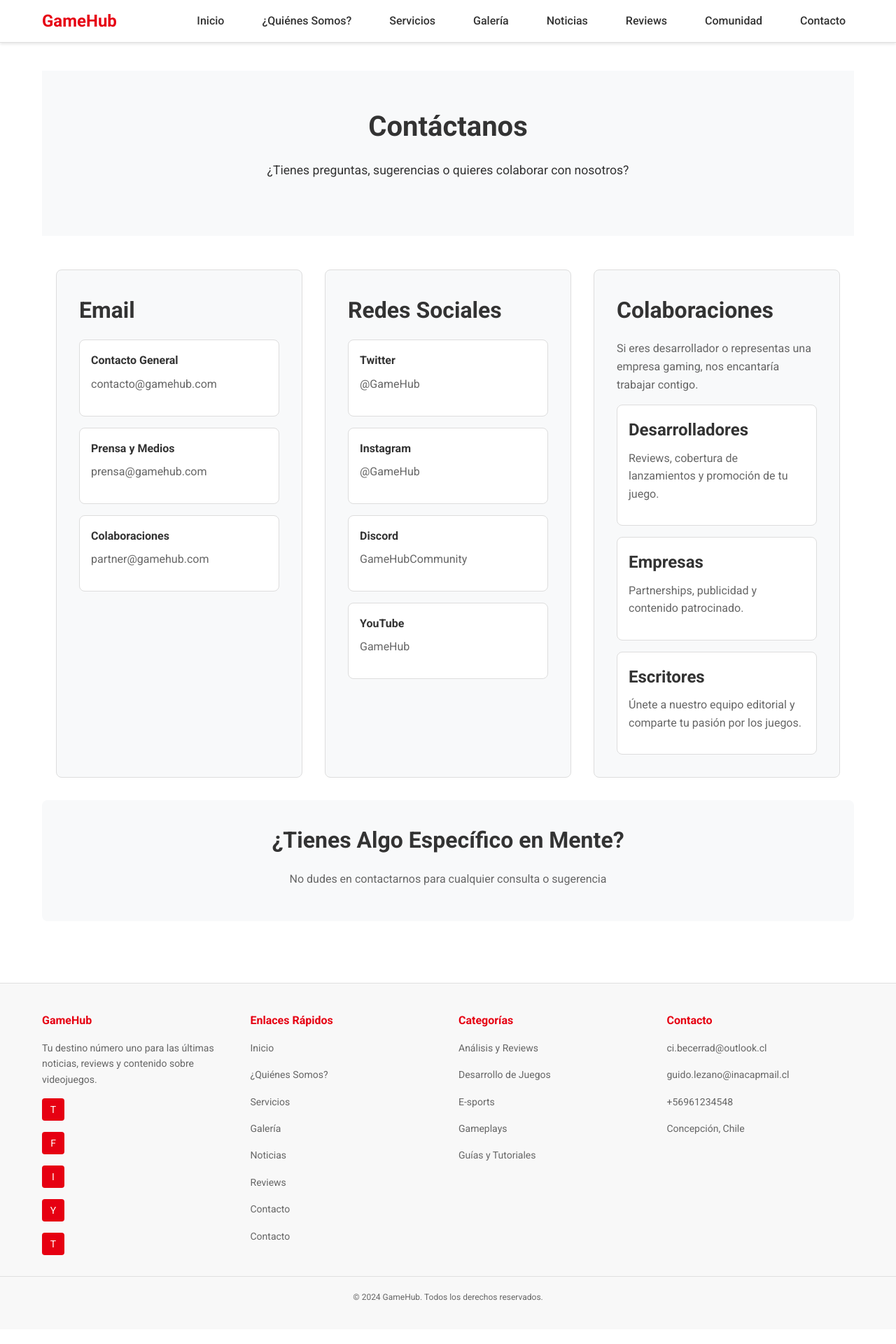
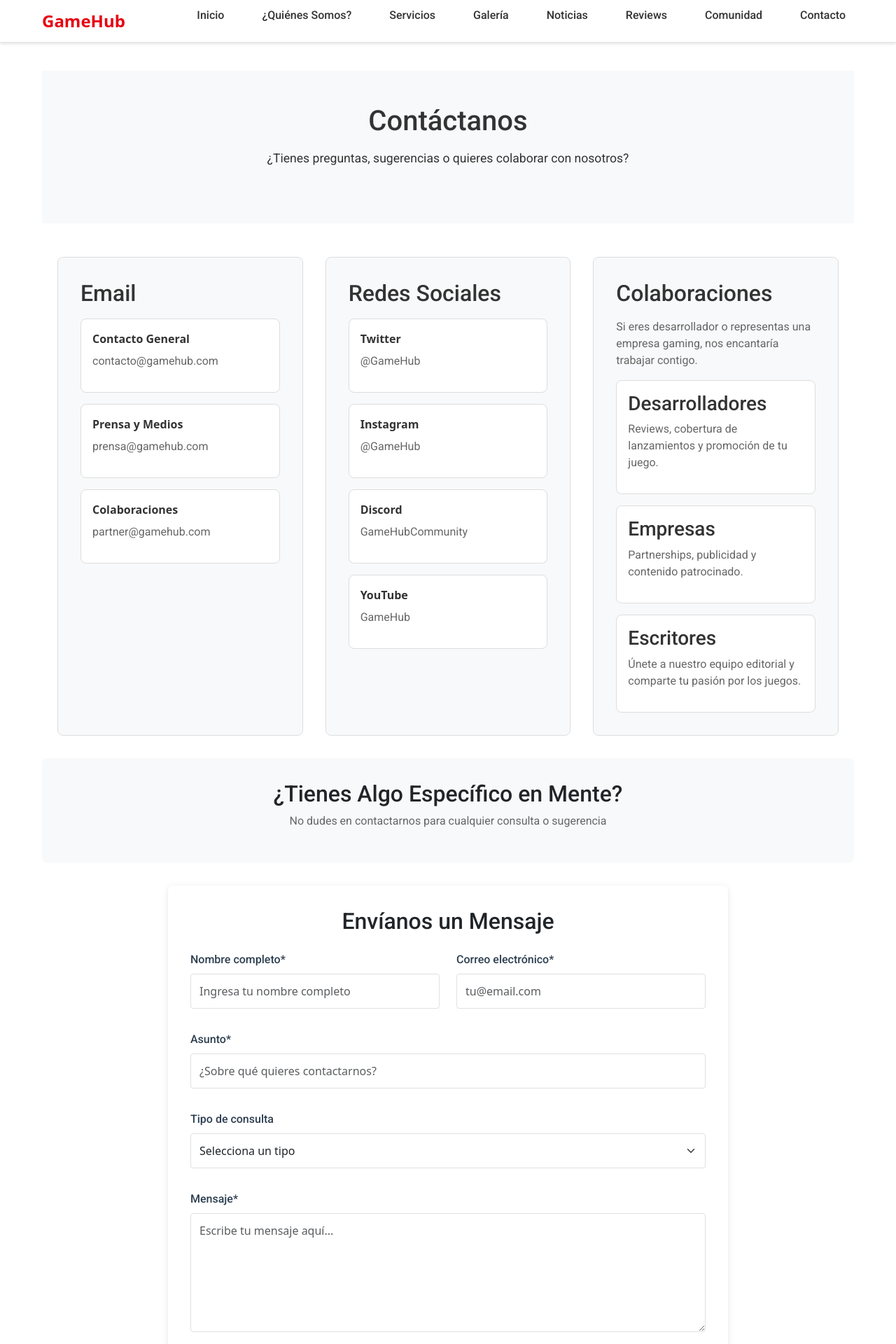
Before and after one commit to cabecera/ev2-django-backend-blog-games, a Django app: page /contact/ in a window 1280 px wide. Shown: the top 1920 px of the page at 70% size. Before the commit the page ends 1858 px from the top, so only its background shows below. Run offline with Django 5.2, Linux system fonts and the light colour scheme; data comes from the database, SQL or seed files in the repository; some libraries are stand-ins or nearby versions.

Commit message:
puntos completados

```diff
--- a/bloggames/settings.py
+++ b/bloggames/settings.py
@@ -39,6 +39,8 @@
     'django.contrib.sessions',
     'django.contrib.messages',
     'django.contrib.staticfiles',
+    'crispy_forms',
+    'crispy_bootstrap5',
     'core',
     'comunidad',
     'galeria',
@@ -134,3 +136,6 @@
 
 MEDIA_URL = '/media/'
 MEDIA_ROOT = os.path.join(BASE_DIR, 'media')
+
+CRISPY_ALLOWED_TEMPLATE_PACKS = "bootstrap5"
+CRISPY_TEMPLATE_PACK = "bootstrap5"
--- a/bloggames/urls.py
+++ b/bloggames/urls.py
@@ -16,25 +16,15 @@
 """
 from django.contrib import admin
 from django.urls import path, include
-
-from core import views as views_core
-from comunidad import views as views_comunidad
-from galeria import views as views_galeria
-from noticias import views as views_noticias
 from django.conf.urls.static import static
-
 from django.conf import settings
-from django.conf.urls.static import static
 
 urlpatterns = [
     path('admin/', admin.site.urls),
-    path('',views_core.home,name="index"),
-    path('about/',views_core.about,name="about"),
-    path('services/',views_core.services,name="services"),
-    path('contact/',views_core.contact,name="contact"),
-    path('comunidad/',views_comunidad.comunidad,name="comunidad"),
+    path('', include('core.urls')),
+    path('comunidad/', include('comunidad.urls')),
     path('galeria/', include('galeria.urls')),
-    path('noticias/',views_noticias.noticias,name="noticias"),
+    path('noticias/', include('noticias.urls')),
 ]
 if settings.DEBUG:
     urlpatterns += static(settings.MEDIA_URL, document_root=settings.MEDIA_ROOT)
--- /dev/null
+++ b/comunidad/urls.py
@@ -0,0 +1,8 @@
+from django.urls import path
+from . import views
+
+app_name = 'comunidad'
+
+urlpatterns = [
+    path('', views.comunidad, name='comunidad'),
+]
--- a/core/context_processors.py
+++ b/core/context_processors.py
@@ -1,16 +1,16 @@
-from noticias.models import Categoria, Noticia
+def categorias_noticias(request):
+    try:
+        from noticias.models import Categoria, Noticia
 
+        categorias = list(Categoria.objects.all().order_by('nombre'))
+        ultimas_noticias = list(Noticia.objects.select_related('autor', 'categoria').order_by('-created')[:5])
 
-def categorias_noticias(request):
-    """
-    Procesador de contexto personalizado que agrega las categorías de noticias
-    y las últimas noticias a todas las plantillas.
-    Útil para mostrar en navegación, footer o sidebar.
-    """
-    categorias = Categoria.objects.all().order_by('nombre')
-    ultimas_noticias = Noticia.objects.select_related('autor', 'categoria').order_by('-created')[:5]
-
-    return {
-        'categorias_noticias': categorias,
-        'ultimas_noticias': ultimas_noticias,
-    }
+        return {
+            'categorias_noticias': categorias,
+            'ultimas_noticias': ultimas_noticias,
+        }
+    except Exception:
+        return {
+            'categorias_noticias': [],
+            'ultimas_noticias': [],
+        }
--- /dev/null
+++ b/core/forms.py
@@ -0,0 +1,84 @@
+from django import forms
+from crispy_forms.helper import FormHelper
+from crispy_forms.layout import Layout, Row, Column, Submit, HTML
+
+
+class ContactForm(forms.Form):
+    nombre = forms.CharField(
+        label='Nombre completo',
+        max_length=100,
+        required=True,
+        widget=forms.TextInput(attrs={
+            'class': 'form-control',
+            'placeholder': 'Ingresa tu nombre completo'
+        })
+    )
+
+    email = forms.EmailField(
+        label='Correo electrónico',
+        required=True,
+        widget=forms.EmailInput(attrs={
+            'class': 'form-control',
+            'placeholder': 'tu@email.com'
+        })
+    )
+
+    asunto = forms.CharField(
+        label='Asunto',
+        max_length=200,
+        required=True,
+        widget=forms.TextInput(attrs={
+            'class': 'form-control',
+            'placeholder': '¿Sobre qué quieres contactarnos?'
+        })
+    )
+
+    mensaje = forms.CharField(
+        label='Mensaje',
+        required=True,
+        widget=forms.Textarea(attrs={
+            'class': 'form-control',
+            'rows': 6,
+            'placeholder': 'Escribe tu mensaje aquí...'
+        })
+    )
+
+    tipo_consulta = forms.ChoiceField(
+        label='Tipo de consulta',
+        required=False,
+        choices=[
+            ('', 'Selecciona un tipo'),
+            ('general', 'Consulta General'),
+            ('prensa', 'Prensa y Medios'),
+            ('colaboracion', 'Colaboración'),
+            ('partnership', 'Partnership'),
+            ('otro', 'Otro'),
+        ],
+        widget=forms.Select(attrs={
+            'class': 'form-select'
+        })
+    )
+
+    def __init__(self, *args, **kwargs):
+        super().__init__(*args, **kwargs)
+        self.helper = FormHelper()
+        self.helper.form_method = 'post'
+        self.helper.form_class = 'contact-form'
+        self.helper.attrs = {'novalidate': ''}
+
+        self.helper.layout = Layout(
+            Row(
+                Column('nombre', css_class='col-md-6 mb-3'),
+                Column('email', css_class='col-md-6 mb-3'),
+            ),
+            Row(
+                Column('asunto', css_class='col-md-12 mb-3'),
+            ),
+            Row(
+                Column('tipo_consulta', css_class='col-md-12 mb-3'),
+            ),
+            Row(
+                Column('mensaje', css_class='col-md-12 mb-3'),
+            ),
+            Submit('submit', 'Enviar Mensaje', css_class='btn btn-primary btn-lg w-100'),
+        )
--- /dev/null
+++ b/core/static/core/css/contact.css
@@ -0,0 +1,42 @@
+.contact-form-container {
+    max-width: 800px;
+    margin: 2rem auto;
+    padding: 2rem;
+    background: #ffffff;
+    border-radius: 8px;
+    box-shadow: 0 2px 10px rgba(0, 0, 0, 0.1);
+}
+
+.contact-form .form-label {
+    font-weight: 500;
+    color: #2c3e50;
+    margin-bottom: 0.5rem;
+}
+
+.contact-form .form-control,
+.contact-form .form-select {
+    border: 1px solid #e0e0e0;
+    border-radius: 4px;
+    padding: 0.75rem;
+    font-size: 1rem;
+}
+
+.contact-form .form-control:focus,
+.contact-form .form-select:focus {
+    border-color: #db3434;
+    box-shadow: 0 0 0 0.2rem rgba(219, 52, 52, 0.25);
+}
+
+.contact-form .btn-primary {
+    background-color: #db3434;
+    border-color: #db3434;
+    padding: 0.75rem 2rem;
+    font-weight: 600;
+    text-transform: uppercase;
+    letter-spacing: 0.5px;
+}
+
+.contact-form .btn-primary:hover {
+    background-color: #c02929;
+    border-color: #c02929;
+}
--- a/core/templates/core/contact.html
+++ b/core/templates/core/contact.html
@@ -1,10 +1,13 @@
 {% extends 'core/base.html' %}
 {% load static %}
+{% load crispy_forms_tags %}
 
 {% block title %}Contáctanos - GameHub{% endblock %}
 
 {% block extra_css %}
 <link rel="stylesheet" href="{% static 'core/css/pages/sections.css' %}">
+<link rel="stylesheet" href="{% static 'core/css/contact.css' %}">
+<link href="https://cdn.jsdelivr.net/npm/bootstrap@5.3.0/dist/css/bootstrap.min.css" rel="stylesheet">
 {% endblock %}
 
 {% block content %}
@@ -99,8 +102,12 @@
         <div class="contact-cta">
             <h2>¿Tienes Algo Específico en Mente?</h2>
             <p>No dudes en contactarnos para cualquier consulta o sugerencia</p>
-            <div class="cta-buttons">
-            </div>
+        </div>
+
+        <!-- FORMULARIO DE CONTACTO -->
+        <div class="contact-form-container">
+            <h2 class="text-center mb-4">Envíanos un Mensaje</h2>
+            {% crispy form %}
         </div>
     </div>
 </section>
--- /dev/null
+++ b/core/urls.py
@@ -0,0 +1,11 @@
+from django.urls import path
+from . import views
+
+app_name = 'core'
+
+urlpatterns = [
+    path('', views.home, name='home'),
+    path('about/', views.about, name='about'),
+    path('services/', views.services, name='services'),
+    path('contact/', views.contact, name='contact'),
+]
--- a/core/views.py
+++ b/core/views.py
@@ -1,18 +1,29 @@
 from django.shortcuts import render
 from django.http import HttpResponseNotFound
+from .forms import ContactForm
 
-# Create your views here.
+
 def home(request):
     return render(request, 'core/index.html')
+
 
 def about(request):
     return render(request, 'core/about.html')
 
+
 def services(request):
     return render(request, 'core/services.html')
 
+
 def contact(request):
-    return render(request, 'core/contact.html')
+    form = ContactForm()
+
+    if request.method == 'POST':
+        form = ContactForm(request.POST)
+        if form.is_valid():
+            pass
+
+    return render(request, 'core/contact.html', {'form': form})
 
 
 def custom_404(request, exception):
--- /dev/null
+++ b/noticias/urls.py
@@ -0,0 +1,8 @@
+from django.urls import path
+from . import views
+
+app_name = 'noticias'
+
+urlpatterns = [
+    path('', views.noticias, name='noticias'),
+]
```
